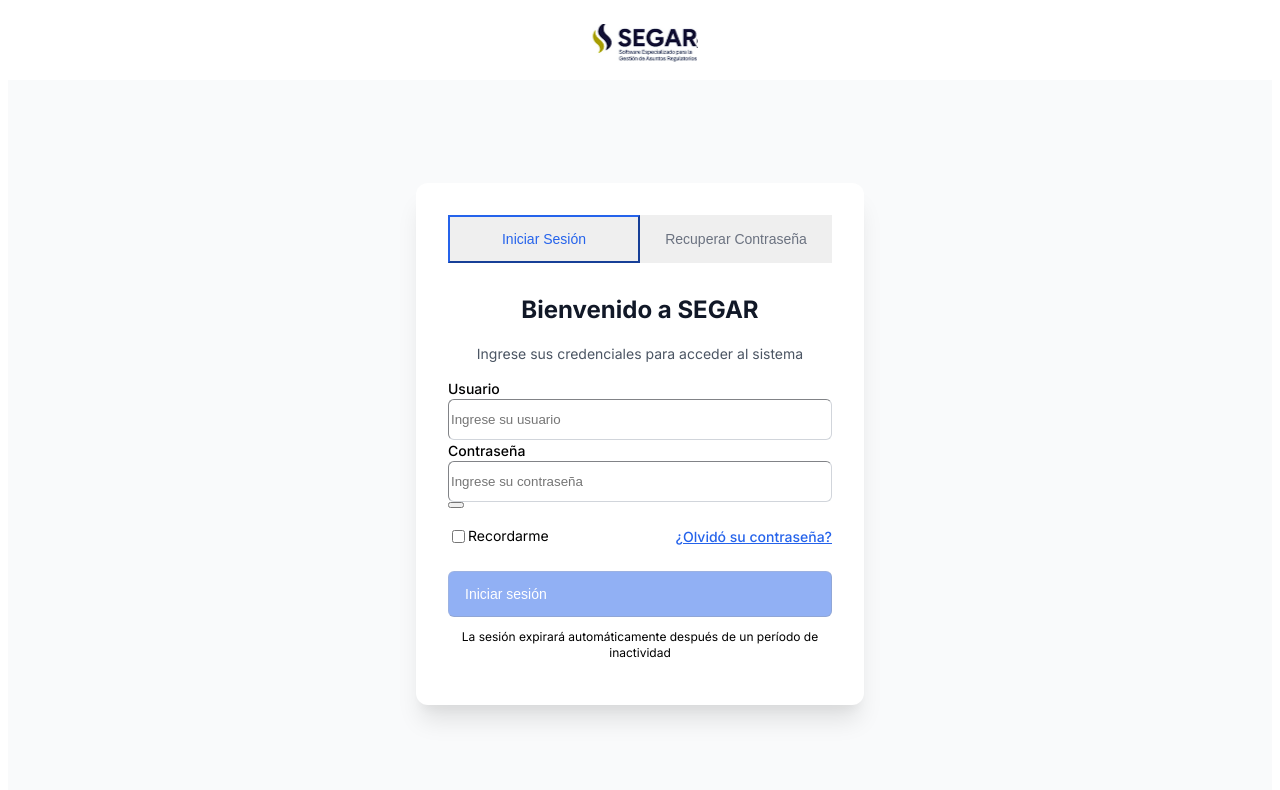
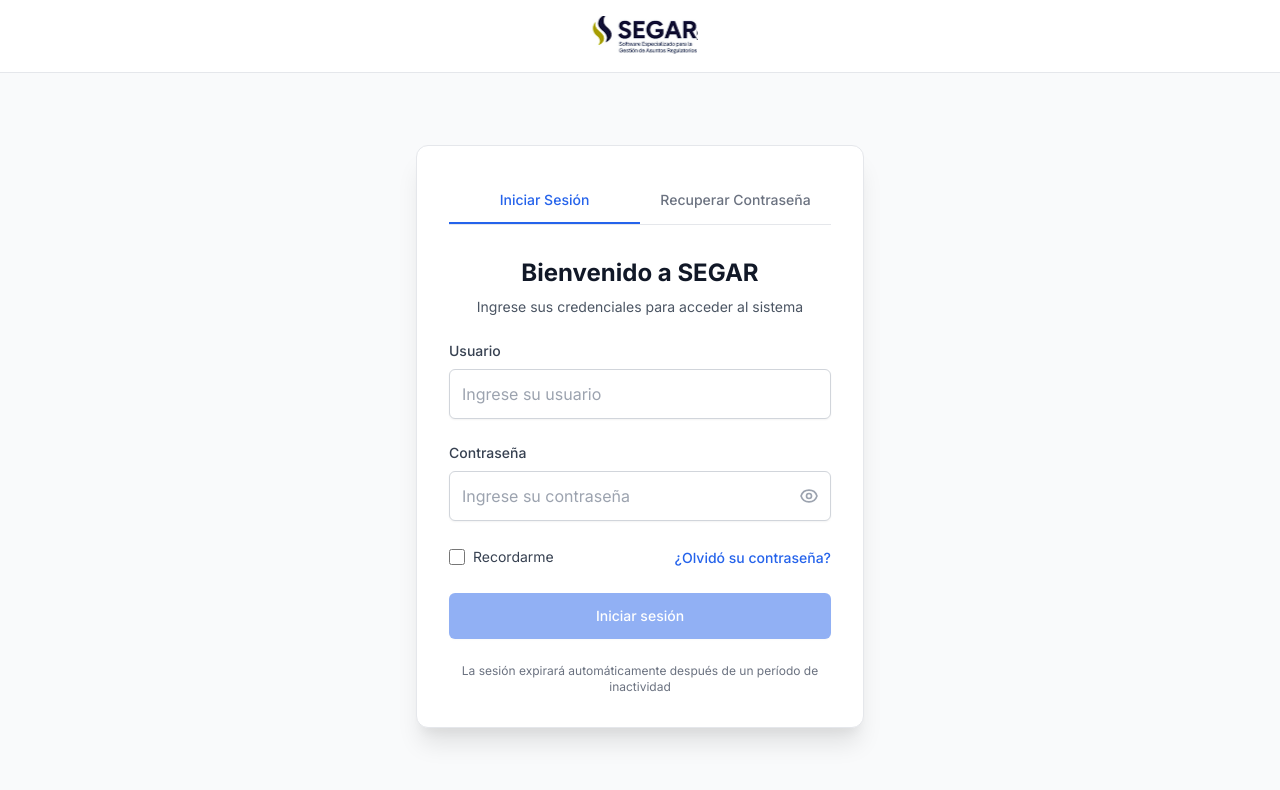
Before and after one commit to Juando26030/SEGAR-FrontEnd, an Angular app in the folder segar-frontend/: page /auth/login in a window 1280 px wide. Shown: the top 790 px of the page. Built offline with nearby package versions, Linux system fonts and the light colour scheme.

Commit message:
styles tailwind

```diff
--- a/segar-frontend/src/styles.css
+++ b/segar-frontend/src/styles.css
@@ -1 +1,8 @@
-/* Global styles */
+/* You can add global styles to this file, and also import other style files */
+@tailwind base;
+@tailwind components;
+@tailwind utilities;
+
+body {
+  font-family: 'Inter', sans-serif;
+}
```
Also changed, not shown: 1 other file (tests, documents, lock files or other folders).
